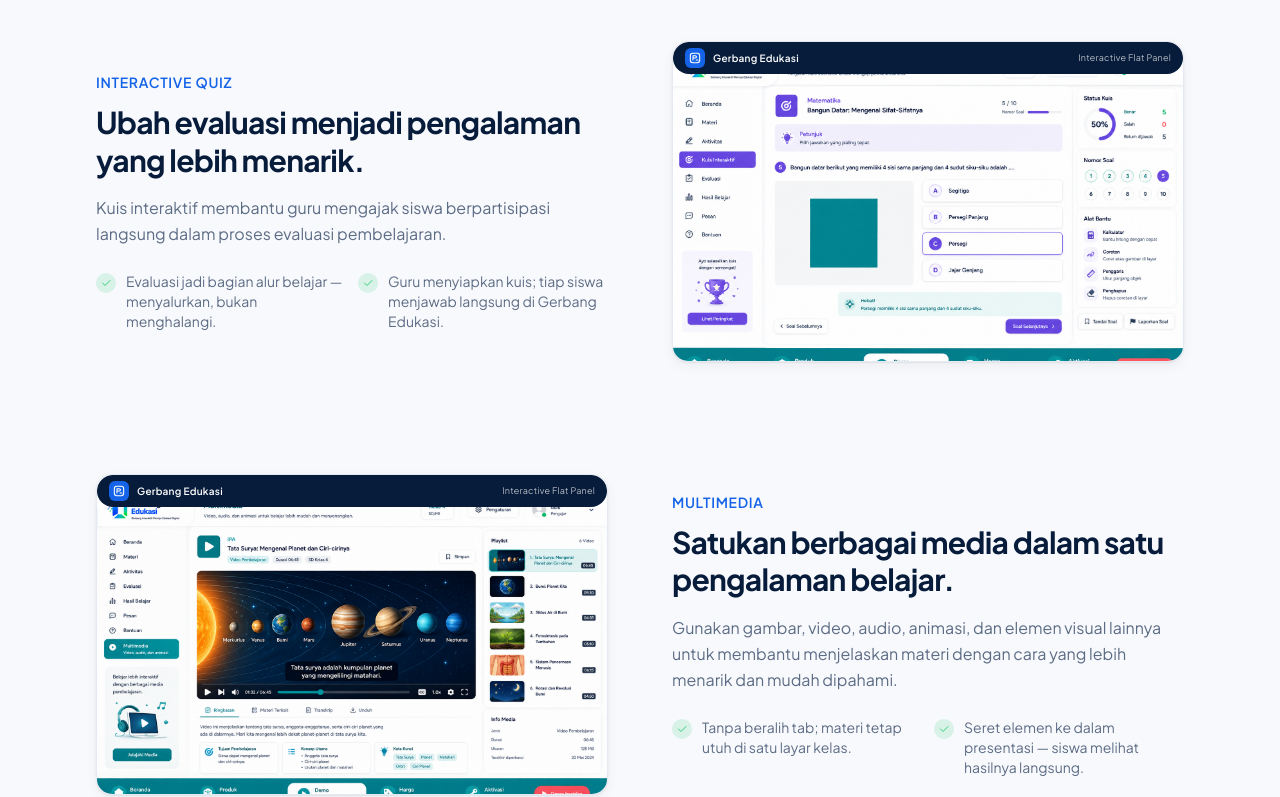
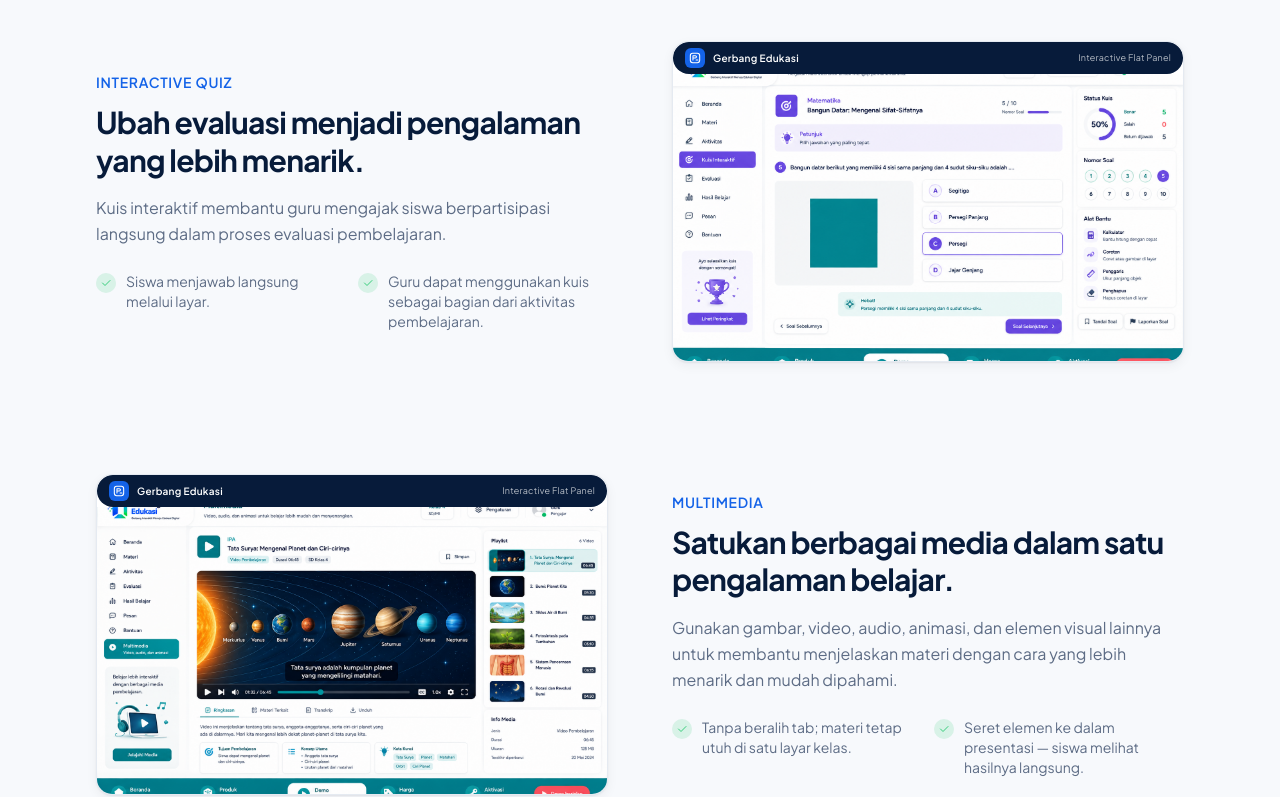
Before and after one commit to edukasigerbang-hub/web, a Next.js app: page /fitur in a window 1280 px wide. Shown: the part 2000-2797 px from the top of the page. Built offline with nearby package versions, Linux system fonts and the light colour scheme.

Commit message:
docs(fitur): final content QA - natural Bahasa copy, fix typos, polish CTA/Classroom

```diff
--- a/src/components/fitur/ClassroomExperience.tsx
+++ b/src/components/fitur/ClassroomExperience.tsx
@@ -4,14 +4,14 @@
 import { Icon } from "@/components/ui/icons";
 import type { IconName } from "@/components/ui/icons";
 
-interface ClassroomScenario {
+interface ClassroomStep {
   icon: IconName;
   step: string;
   title: string;
   description: string;
 }
 
-const scenarios: ClassroomScenario[] = [
+const steps: ClassroomStep[] = [
   {
     icon: "presentation",
     step: "01",
@@ -36,38 +36,38 @@
 ];
 
 /**
- * Real Classroom Experience — pembayangkan penggunaan produk di kelas.
- * Tia 3 scenario: guru menjelasa, siswa berinteraksi, kelas aktif.
+ * PENGALAMAN DI KELAS - pembayangkan penggunaan produk di kelas.
+ * Tiga langkah: guru menjelaskan, siswa berinteraksi, kelas aktif.
  */
 export function FeatureClassroom() {
   return (
     <Section id="kelas" tone="white">
       <Container>
         <SectionHeading
-          eyebrow="Real Classroom Experience"
+          eyebrow="PENGALAMAN DI KELAS"
           title="Dari layar menjadi pengalaman belajar"
-          description="Satu scenario yang rebatjalan ketika kelas ikut berinteraksi dengan Interactive Flat Panel."
+          description="Bayangkan bagaimana pembelajaran berlangsung ketika guru dan siswa dapat berinteraksi langsung dengan Interactive Flat Panel."
         />
 
         <div className="grid gap-6 md:grid-cols-3">
-          {scenarios.map((scenario) => (
+          {steps.map((item) => (
             <article
-              key={scenario.step}
+              key={item.step}
               className="flex flex-col gap-3 rounded-2xl border border-line bg-surface p-8 shadow-card transition-shadow hover:shadow-card-hover"
             >
               <div className="flex items-center justify-between">
                 <span className="flex h-14 w-14 items-center justify-center rounded-2xl bg-primary-soft text-primary">
-                  <Icon name={scenario.icon} size={26} />
+                  <Icon name={item.icon} size={26} />
                 </span>
                 <span className="text-sm font-bold text-primary/60">
-                  {scenario.step}
+                  {item.step}
                 </span>
               </div>
               <h3 className="text-xl font-bold leading-snug text-ink">
-                {scenario.title}
+                {item.title}
               </h3>
               <p className="text-sm leading-relaxed text-muted">
-                {scenario.description}
+                {item.description}
               </p>
             </article>
           ))}
--- a/src/components/fitur/FeatureCta.tsx
+++ b/src/components/fitur/FeatureCta.tsx
@@ -9,9 +9,8 @@
         <h2 className="text-3xl font-extrabold leading-tight tracking-tight text-ink sm:text-4xl">
           Siap membuat pembelajaran lebih interaktif?
         </h2>
-        <p className="max-w-2xl text-lg leading-relaxed text-muted">
-          Veure com Gerbang Edukasi treballe i senti l&apos;experiència
-          d&apos;aprenentatge interactiu prevista per a Interactive Flat Panel.
+                <p className="max-w-2xl text-lg leading-relaxed text-muted">
+          Lihat bagaimana Gerbang Edukasi mengubah Interactive Flat Panel menjadi media pembelajaran yang aktif dan interaktif.
         </p>
         <div className="mt-2 flex flex-col gap-3 sm:mt-6 sm:flex-row">
           <Button
--- a/src/components/fitur/FeatureValueProps.tsx
+++ b/src/components/fitur/FeatureValueProps.tsx
@@ -43,7 +43,7 @@
     <Section id="why" tone="white">
       <Container>
         <SectionHeading
-          eyebrow="Why Gerbang Edukasi?"
+          eyebrow="Mengapa Gerbang Edukasi?"
           title="Mengapa Gerbang Edukasi?"
           description="Dirancang bukan sekadar menampilkan materi, tetapi membuat interaksi belajar terjadi di dalam kelas."
         />
--- a/src/components/fitur/data.ts
+++ b/src/components/fitur/data.ts
@@ -69,11 +69,11 @@
     title: "Ubah evaluasi menjadi pengalaman yang lebih menarik.",
     short: "Evaluasi dan kuis yang lebih menarik.",
     copy:
-      "Kuis interactiu amb diversos tipus de preguntes; els resultats es recullen directament al Interactive Flat Panel.",
+      "Kuis interaktif dengan berbagai tipe pertanyaan; hasilnya dikumpulkan langsung di Interactive Flat Panel.",
     description:
       "Kuis interaktif membantu guru mengajak siswa berpartisipasi langsung dalam proses evaluasi pembelajaran.",
-    benefit: "Evaluasi jadi bagian alur belajar — menyalurkan, bukan menghalangi.",
-    how: "Guru menyiapkan kuis; tiap siswa menjawab langsung di Gerbang Edukasi.",
+    benefit: "Siswa menjawab langsung melalui layar.",
+    how: "Guru dapat menggunakan kuis sebagai bagian dari aktivitas pembelajaran.",
     icon: "quiz",
     theme: "accent",
     img: "/assets/content/quizz.png",
@@ -106,7 +106,7 @@
       "Aturan dan tema yang jelas menjadikan permainan serius bagian dari materi. Cocok untuk kuis, rangkuman, dan sesi kelompok.",
     description:
       "Elemen permainan membantu menciptakan suasana pembelajaran yang lebih aktif, menyenangkan, dan mendorong partisipasi siswa.",
-    benefit: "Sesi d'aprenentatge productiva — seriosa, pero alhora atractiva.",
+    benefit: "Sesi belajar yang produktif.",
     how: "Guru memilih aktivitas; kelas memainkannya di Gerbang Edukasi.",
     icon: "game",
     theme: "primary",
@@ -123,8 +123,8 @@
       "Drill, label, dan soal terbuka dapat disajikan agar merespons langsung. Hasilnya tetap terlihat sebagai bagian dari materi.",
     description:
       "Berikan siswa kesempatan untuk berlatih dan berinteraksi langsung dengan materi pembelajaran menggunakan layar sentuh.",
-    benefit: "Latihan berdampingan langsung dengan penjelasan — tidak terputus di antara.",
-    how: "Masukkan latihan; siswa mengerjakan langsung di IFP.",
+    benefit: "Siswa mengerjakan latihan langsung di IFP.",
+    how: "Latihan membantu memperkuat pemahaman materi.",
     icon: "exercise",
     theme: "accent",
     img: "/assets/content/exercise.png",
@@ -137,11 +137,11 @@
     title: "Presentasi kelas yang lebih hidup dan interaktif.",
     short: "Presentasi pembelajaran yang lebih dinamis.",
     copy:
-      "Guru pot controlar el fluix d'aprenentatge directament des de l'Interactive Flat Panel, sense canviar de finestra.",
+      "Guru mengendalir alur pembelajaran langsung dari Interactive Flat Panel, tanpa beralih jendela.",
     description:
-      "Guru dapat menggunakan Gerbang Edukasi sebagai media presentasi pembelajaran dengan pengalaman visual yang dirancang untuk layar besar.",
-    benefit: "Satu kontrol penuh; kelas tetap fokus tanpa gangguan luar.",
-    how: "Presentasi dikemudikan langsung dari Interactive Flat Panel.",
+      "Guru dapat mengendalikan alur pembelajaran langsung dari Interactive Flat Panel.",
+    benefit: "Guru mengendalikan materi langsung dari IFP.",
+    how: "Materi tetap terpusat pada satu layar kelas.",
     icon: "presentation",
     theme: "success",
     img: "/assets/content/classroom.png",
```
